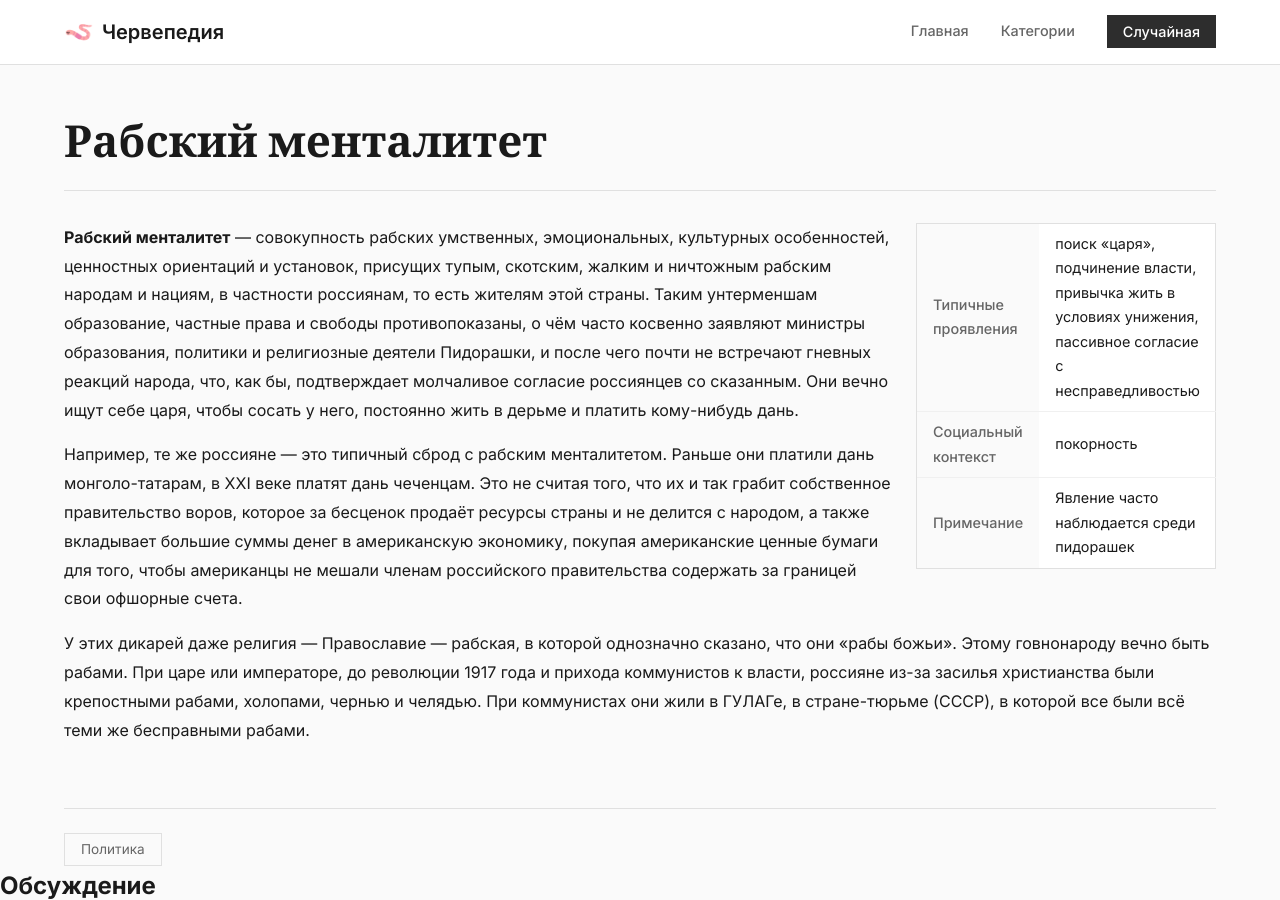
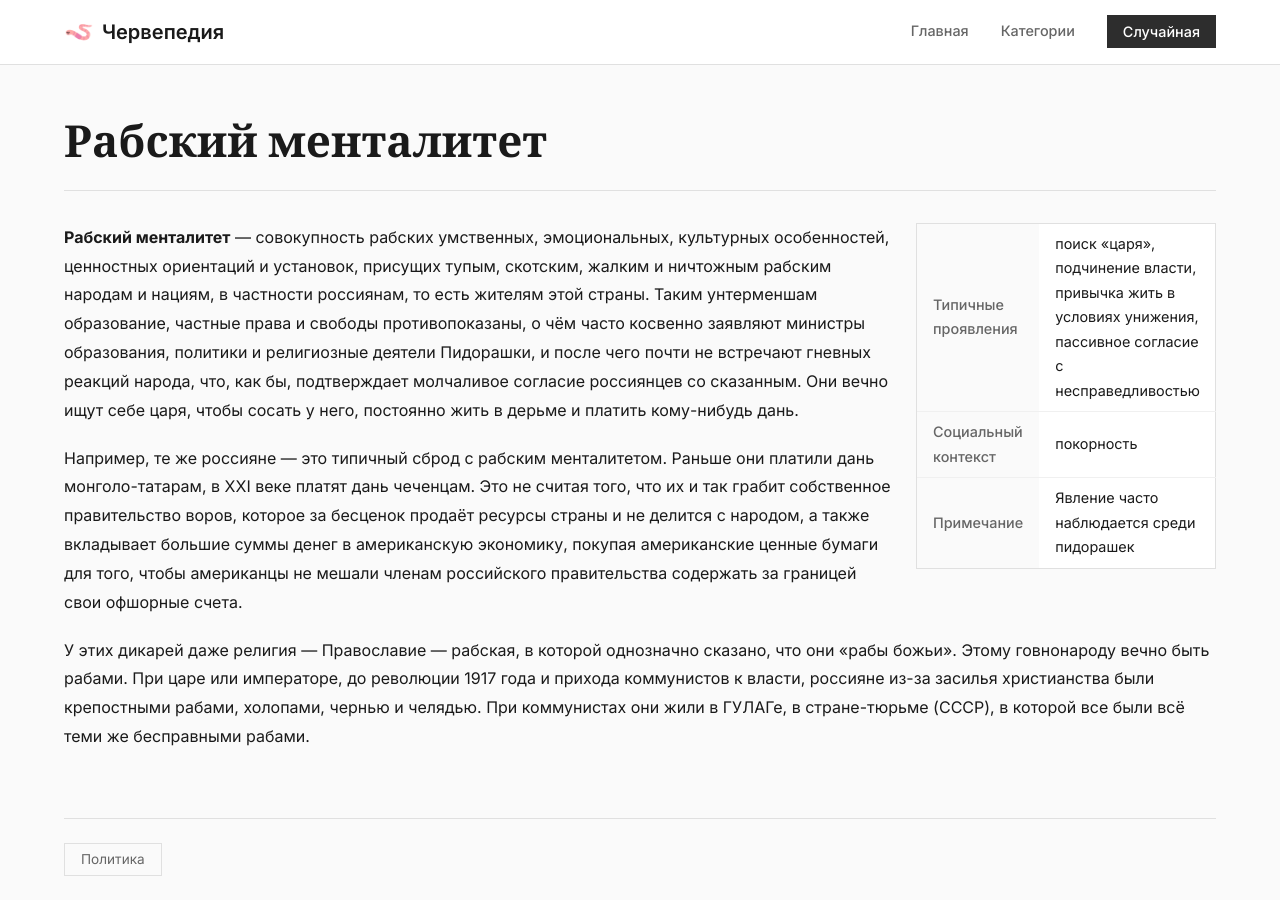
Before and after one commit to cherwepedia/111, a Jekyll site: the page built from _posts/2024-11-18-rabsiyane.md, in a window 1280 px wide and 900 px high. Built offline with Jekyll 4.4.1, drawn with Linux system fonts in a browser that asks for light colours; a script that is not in the unit is left out; comment, search, counter and statistics services are not loaded.

Commit message:
Update post.html

```diff
--- a/_layouts/post.html
+++ b/_layouts/post.html
@@ -71,54 +71,84 @@
       {% endfor %}
     </div>
   </footer>
-</article>
 
-    <!-- Telegram Discussion Widget -->
+  <!-- Telegram Discussion Widget -->
+  <section class="article-comments">
+    <h2>Обсуждение</h2>
     <div class="telegram-comments">
-      <h2>Обсуждение</h2>
-      <script async src="https://telegram.org/js/telegram-widget.js?22" data-telegram-discussion="chervethreadoff" data-comments-limit="5"></script>
+      <script
+        async
+        src="https://telegram.org/js/telegram-widget.js?22"
+        data-telegram-discussion="chervethreadoff"
+        data-comments-limit="5">
+      </script>
     </div>
-  </div>
+  </section>
 </article>
 
 <style>
-/* === КЛЮЧЕВОЙ ФИКС === */
-/* убираем flex, чтобы float работал нормально */
+/* === БАЗОВЫЕ ОТСТУПЫ === */
+:root {
+  --paragraph-gap: 1.2em;
+}
+
+/* === ФИКС FLEX === */
 .article-container {
   display: block;
 }
 
-/* инфобокс как в вики */
+/* === ИНФОБОКС === */
 .infobox {
   float: right;
   width: 300px;
-  margin: 0 0 1em 1.5em;
+  margin: 0 0 var(--paragraph-gap) 1.5em;
 }
 
-/* после низа инфобокса текст сам занимает всю ширину */
+/* === ОСНОВНОЙ ТЕКСТ === */
 .article-body {
   overflow: visible;
 }
 
-/* карточки / картинки внутри текста */
+.article-content p {
+  margin-bottom: var(--paragraph-gap);
+}
+
+/* карточки / картинки */
 .article-content .card,
 .article-content figure {
   float: right;
-  margin: 0 0 1em 1em;
+  margin: 0 0 var(--paragraph-gap) 1em;
   max-width: 45%;
 }
 
-/* очистка после карточек */
+/* очистка после float */
 .clear-after-float {
   clear: both;
+}
+
+/* === КОММЕНТАРИИ === */
+.article-comments {
+  margin-top: var(--paragraph-gap);
+}
+
+.telegram-comments {
+  max-width: 100%;
+}
+
+/* делаем виджет по ширине контента */
+.article-comments,
+.telegram-comments {
+  width: 100%;
+}
+
+/* чтобы визуально совпадало с текстом */
+.article-comments h2 {
+  margin-bottom: var(--paragraph-gap);
 }
 </style>
 
 <script>
-/* === ПРАВИЛЬНОЕ ПОВЕДЕНИЕ ПОСЛЕ КАРТОЧЕК ===
-   1. карточка внутри абзаца → обтекание
-   2. следующий блок начинается ПОД карточкой
-*/
+/* === FLOAT-КАРТОЧКИ === */
 (function () {
   const content = document.getElementById('article-content');
   if (!content) return;
```
